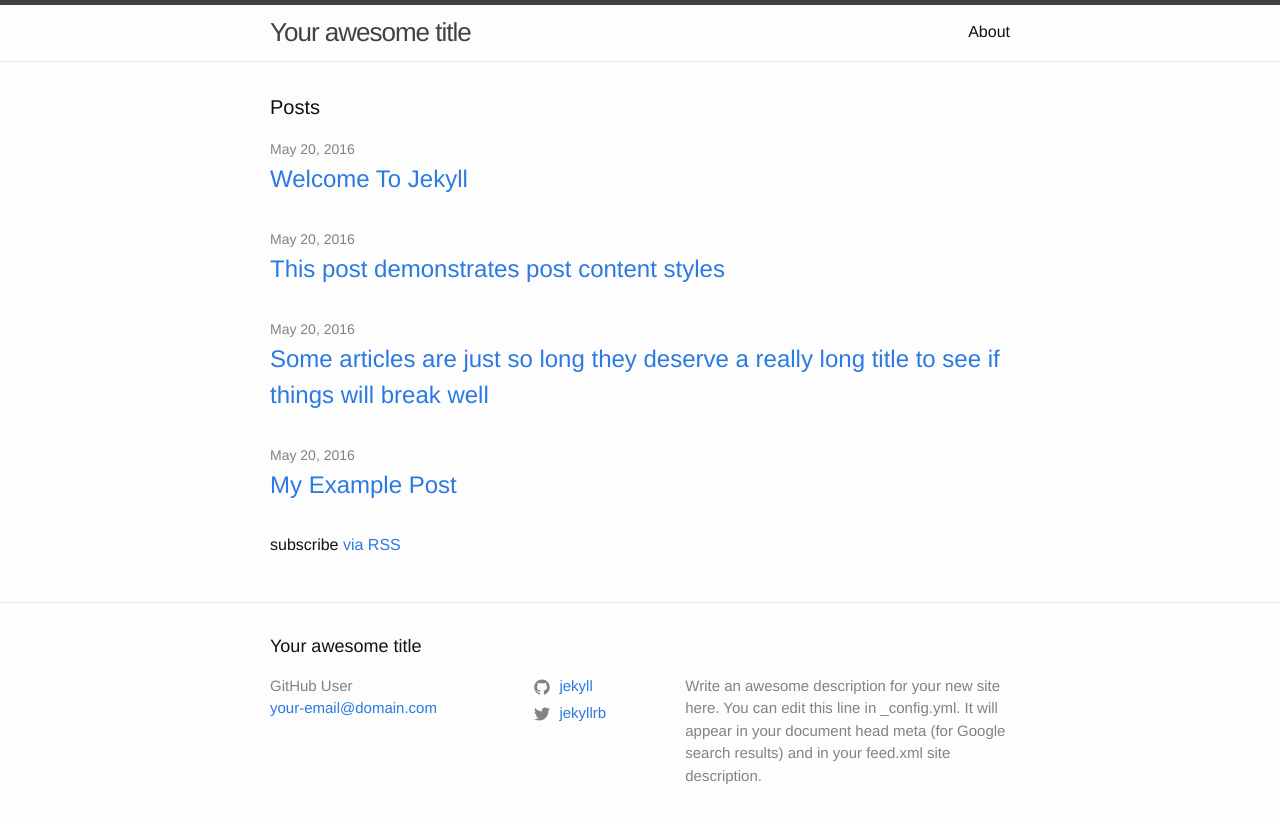
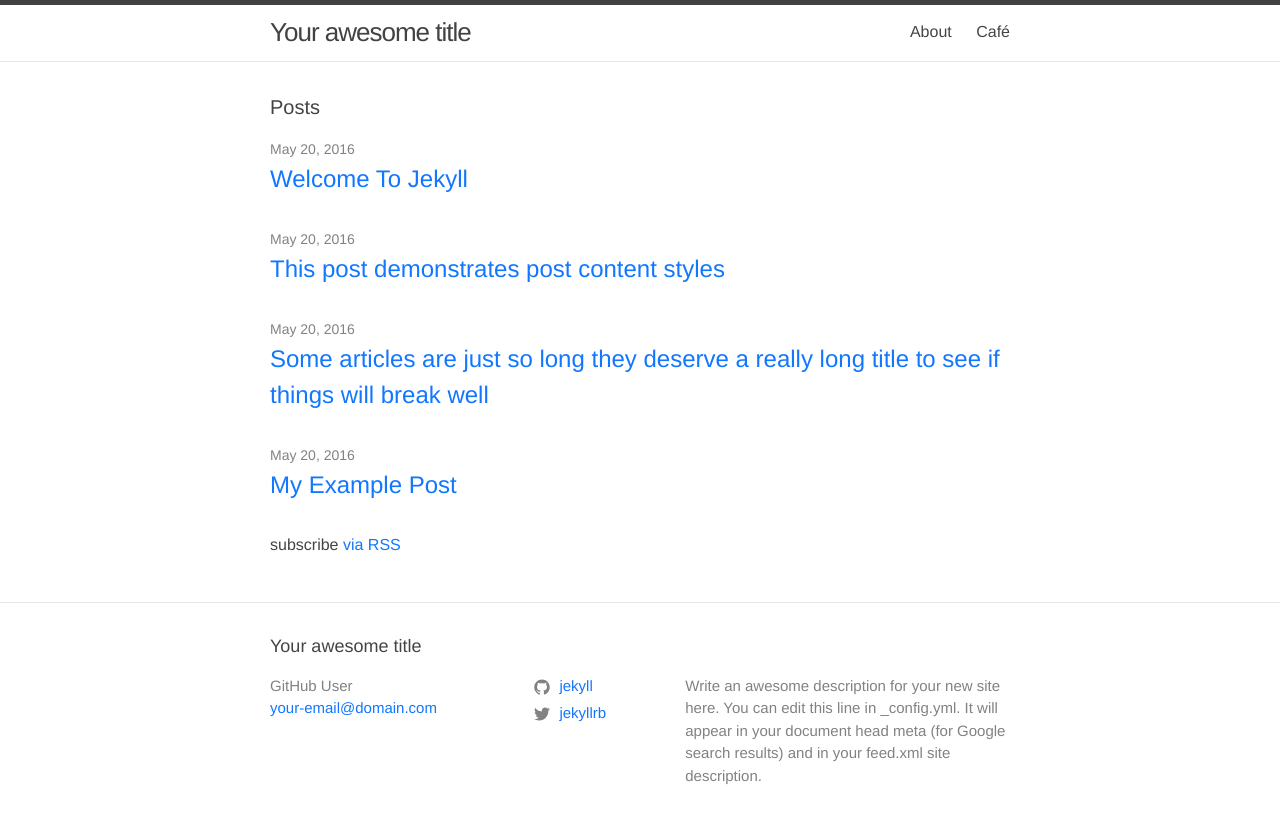
Before and after one commit to bookiza/bubblin-jekyll, a Jekyll site: the page built from index.md, in a window 1280 px wide. Shown: the top 823 px of the page. Built offline with Jekyll 4.4.1, drawn with Linux system fonts in a browser that asks for light colours.

Commit message:
Apply branding

```diff
--- a/_includes/header.html
+++ b/_includes/header.html
@@ -25,6 +25,7 @@
             <a class="page-link" href="{{ my_page.url | relative_url }}">{{ my_page.title | escape }}</a>
             {% endif %}
           {% endfor %}
+          <a class="page-link" href="https://bubblin.io"> Café </a>
         </div>
       </nav>
     {% endif %}
--- a/_sass/bubblin-jekyll.scss
+++ b/_sass/bubblin-jekyll.scss
@@ -6,9 +6,9 @@ $base-line-height: 1.5 !default;
 
 $spacing-unit:     30px !default;
 
-$text-color:       #111 !default;
-$background-color: #fdfdfd !default;
-$brand-color:      #2a7ae2 !default;
+$text-color:       #444 !default;
+$background-color: #fff !default;
+$brand-color:      #1177ff !default;
 
 $grey-color:       #828282 !default;
 $grey-color-light: lighten($grey-color, 40%) !default;
--- a/_sass/scss/_base.scss
+++ b/_sass/scss/_base.scss
@@ -100,14 +100,14 @@ a {
 
   &:hover {
     color: $text-color;
-    text-decoration: underline;
+    text-decoration: none;
   }
 
   .social-media-list &:hover {
     text-decoration: none;
 
     .username {
-      text-decoration: underline;
+      text-decoration: none;
     }
   }
 }
```
Also changed, not shown: bubblin-jekyll.gemspec.
